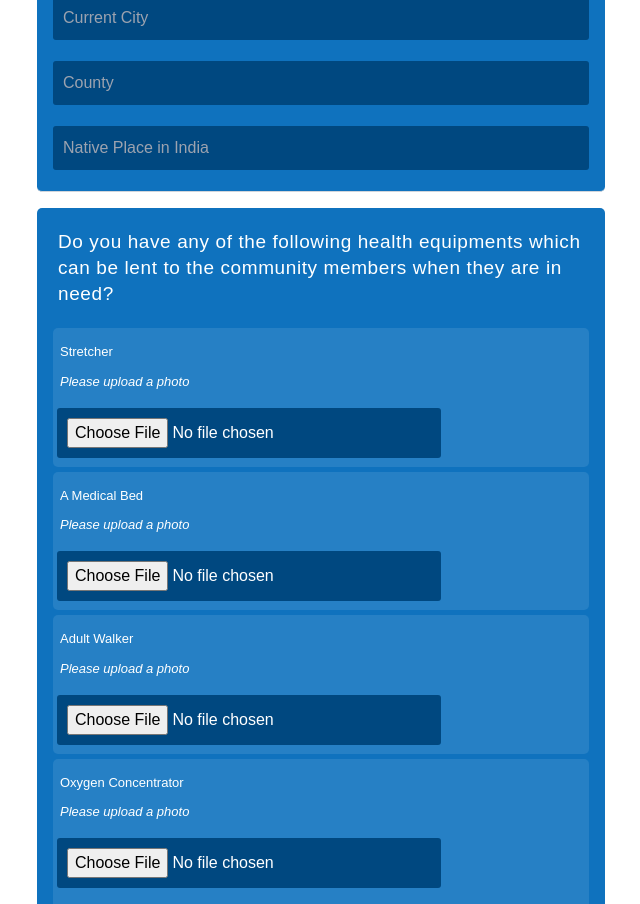
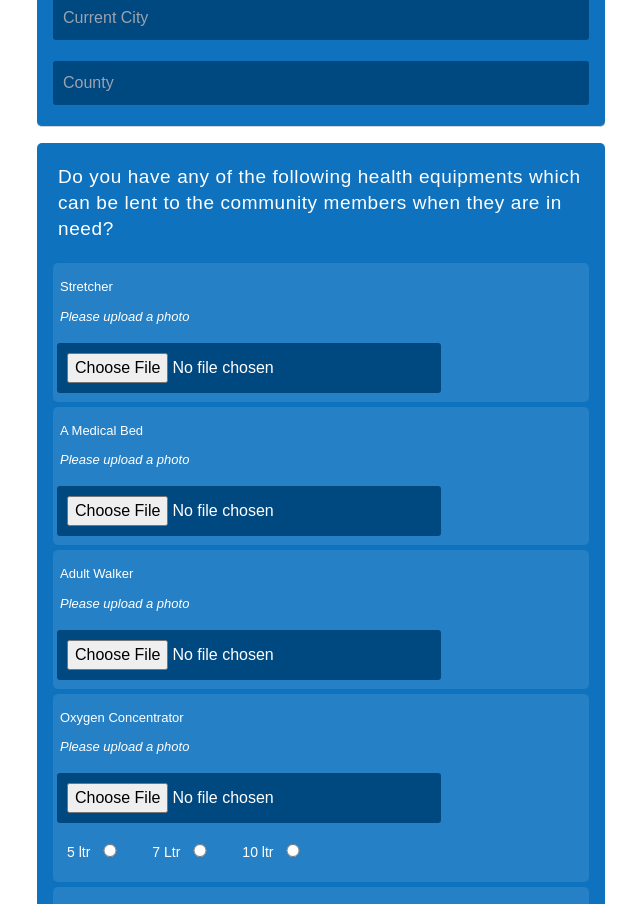
Before and after one commit to billykagwe/bloodDonation, a Next.js app: page /register in a window 1280 px wide. Shown: the part 1562-2466 px from the top of the page, without its empty margins (319-959 px from the left). Built offline with nearby package versions, Linux system fonts and the light colour scheme; a web font is replaced by a local one.

Commit message:
form changes again

```diff
--- a/components/Login.js
+++ b/components/Login.js
@@ -38,7 +38,7 @@ function Login() {
               value={formData.email}
               type='email'
               placeholder='Email'
-              className='p-2 my-2 border rounded w-full'
+              className='p-2 my-2 border bg-white rounded w-full'
             />
             <input
               name='password'
@@ -46,7 +46,7 @@ function Login() {
               onChange={changeHandler}
               placeholder='Password'
               type='password'
-              className='p-2 my-2 border rounded w-full '
+              className='p-2 my-2 bg-white border rounded w-full '
             />
           </div>
           {state.context.error && (
--- a/components/register.js
+++ b/components/register.js
@@ -311,12 +311,6 @@ export default function Register() {
                 type='text'
                 placeholder='County'
               />
-              <input
-                name='nativePlace'
-                type='text'
-                onChange={formDataChange}
-                placeholder='Native Place in India'
-              />
             </div>
             <div className='section'>
               <p>
```
